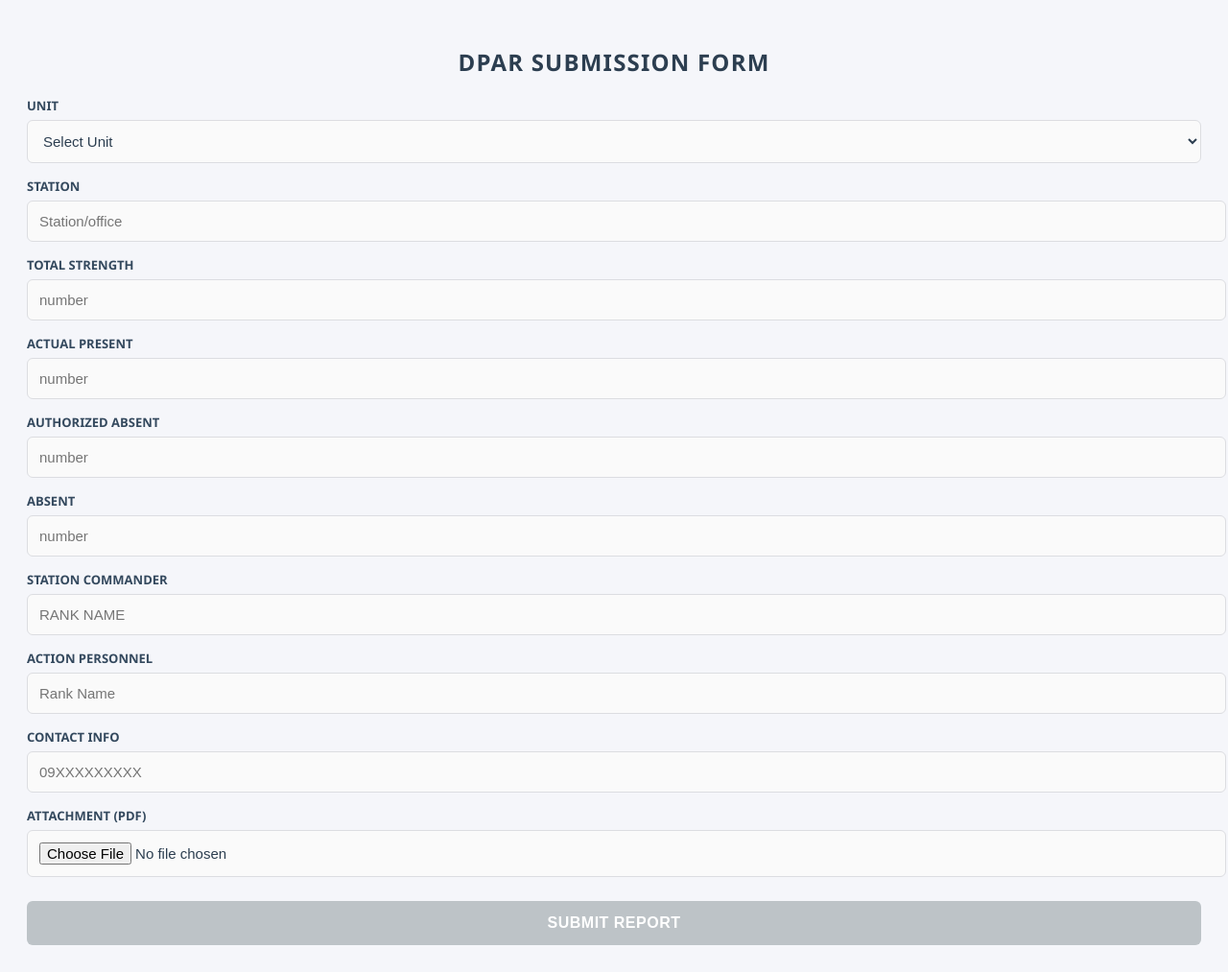
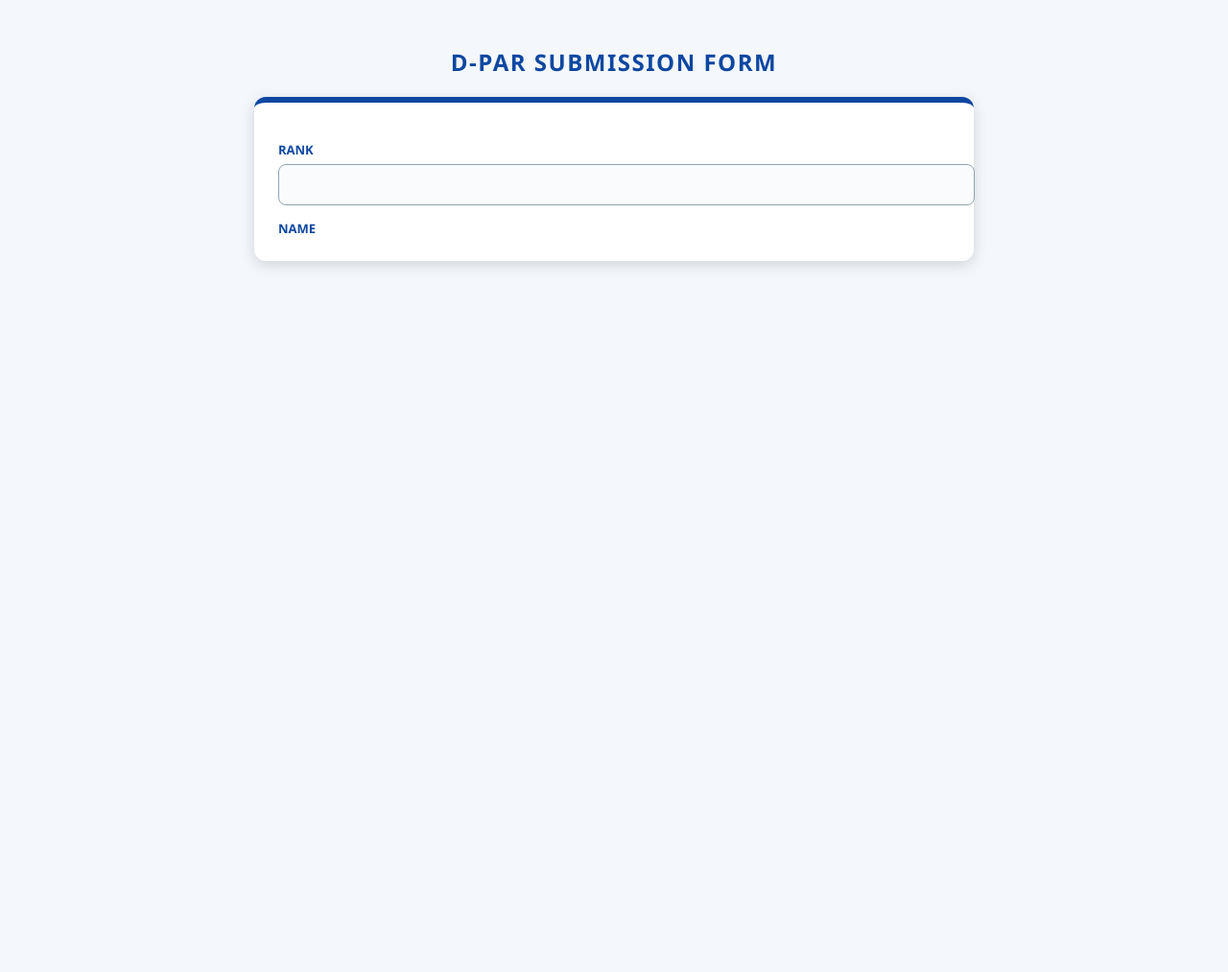
Before and after one commit to oprmspro9-cpu/DPAR_SUBMISSION, a plain HTML site: page dpar_pro9/index.html in a window 1280 px wide. Shown: the whole page at 96% size. After the commit the page ends 800 px from the top, so only its background shows below. Drawn offline with Linux system fonts and the light colour scheme.

Commit message:
Update index.html

```diff
--- a/dpar_pro9/index.html
+++ b/dpar_pro9/index.html
@@ -1,160 +1,80 @@
 <!DOCTYPE html>
-<html>
+<html lang="en">
 <head>
-  <meta charset="utf-8">
-  <title>DPAR Submission Form</title>
-  <meta name="viewport" content="width=device-width, initial-scale=1">
-  <link rel="manifest" href="manifest.json">
-  <meta name="theme-color" content="#007bff">
+  <meta charset="UTF-8" />
+  <meta name="viewport" content="width=device-width, initial-scale=1.0" />
+  <title>D-PAR Submission Form</title>
   <style>
     body {
       font-family: "Segoe UI", Arial, sans-serif;
       padding: 20px;
-    background: #f5f6fa; /* light gray corporate background */
-    color: #2c3e50; /* dark corporate navy/gray */
+      background: #f4f7fb;
+      color: #1b2a4e;
     }
-
     h2 {
       text-align: center;
-    color: #2c3e50; /* neutral corporate heading */
+      color: #0d47a1;
       text-transform: uppercase;
-    letter-spacing: 1.2px;
+      letter-spacing: 1.5px;
       margin-bottom: 20px;
     }
-
     form {
       max-width: 700px;
       margin: auto;
       background: #ffffff;
       padding: 25px;
-    border-radius: 10px;
-    box-shadow: 0 4px 18px rgba(0,0,0,0.08); /* softer, corporate shadow */
-    border: 1px solid #e0e0e0; /* subtle border */
+      border-radius: 12px;
+      box-shadow: 0 4px 15px rgba(0,0,0,0.15);
+      border-top: 6px solid #0d47a1;
     }
-
     label {
       display: block;
       margin-top: 15px;
-    font-weight: 600;
+      font-weight: bold;
       font-size: 13px;
-    color: #34495e; /* softer dark gray */
+      color: #0d47a1;
       text-transform: uppercase;
     }
-
     input, select {
       width: 100%;
       padding: 12px;
       margin-top: 6px;
-    border: 1px solid #dcdde1; /* neutral gray */
-    border-radius: 6px;
-    background: #fafafa;
+      border: 1px solid #90a4ae;
+      border-radius: 8px;
+      background: #f9fbfd;
       font-size: 15px;
-    color: #2c3e50;
+      color: #1b2a4e;
       transition: 0.2s;
     }
-
     input:focus, select:focus {
-    border-color: #2980b9; /* corporate blue accent */
-    box-shadow: 0 0 6px rgba(41,128,185,0.3);
+      border-color: #0d47a1;
+      box-shadow: 0 0 6px rgba(13,71,161,0.3);
       outline: none;
-    background: #fff;
     }
-
     button {
       margin-top: 25px;
       width: 100%;
       padding: 14px;
-    background: #2980b9; /* professional corporate blue */
+      background: #0d47a1;
       color: #fff;
       border: none;
-    border-radius: 6px;
+      border-radius: 8px;
       font-size: 16px;
-    font-weight: 600;
+      font-weight: bold;
       text-transform: uppercase;
       cursor: pointer;
-    letter-spacing: 0.5px;
+      letter-spacing: 1px;
       transition: 0.3s;
     }
-
-  button:hover {
-    background: #1f6391; /* darker hover blue */
-  }
-
-  button:disabled {
-    background: #bdc3c7; /* light gray */
-    cursor: not-allowed;
-  }
+    button:hover { background: #1565c0; }
+    button:disabled { background: #90a4ae; cursor: not-allowed; }
   </style>
-
 </head>
 <body>
-  <h2>DPAR Submission Form</h2>
-  <label>Unit</label>
-    <select name="unit" id="unit" required>
-      <option value="" disabled selected>Select Unit</option>
-      <option value="ICPS">ICPS</option>
-      <option value="ZCPO">ZCPO</option>
-      <option value="ZSBPPO">ZSBPPO</option>
-      <option value="ZSPPO">ZSPPO</option>
-      <option value="ZNPPO">ZNPPO</option>
-      <option value="RMFB">RMFB</option>
-      <option value="RHQ">RHQ</option>
-    </select>
+  <h2>D-PAR Submission Form</h2>
+  <form id="dparForm">
+    <label for="rank">Rank</label>
+    <input type="text" id="rank" name="rank" required>
 
-    <label>Station</label>
-    <input type="text" name="station/office" placeholder="Station/office" required>
-
-    <label>Total Strength</label>
-    <input type="number" name="totalStrength" placeholder="number" required>
-
-    <label>Actual Present</label>
-    <input type="number" name="actualPresent" placeholder="number" required>
-
-    <label>Authorized Absent</label>
-    <input type="number" name="authorizeAbsent" placeholder="number" required>
-
-    <label>Absent</label>
-    <input type="number" name="absent" placeholder="number" required>
-
-    <label>Station Commander</label>
-    <input type="text" name="stationCommander" placeholder="RANK NAME" required>
-
-    <label>Action Personnel</label>
-    <input type="text" name="actionPersonnel" placeholder="Rank Name" required>
-
-    <label>Contact Info</label>
-    <input type="number" name="contact" placeholder="09XXXXXXXXX" required>
-
-    <label>Attachment (PDF)</label>
-    <input type="file" name="attachment" accept="application/pdf" required>
-
-    <button type="submit" id="submitBtn" disabled>Submit Report</button>
-  </form>
-
-  <script>
-    const scriptURL = "YOUR_WEB_APP_URL_HERE";
-    const form = document.getElementById("dparForm");
-
-    form.addEventListener("submit", e => {
-      e.preventDefault();
-      const formData = new FormData(form);
-      fetch(scriptURL, { method: "POST", body: formData })
-        .then(res => res.json())
-        .then(data => {
-          if (data.status === "success") {
-            alert("DPAR submitted successfully ✅");
-            form.reset();
-          } else {
-            alert("Error: " + data.message);
-          }
-        })
-        .catch(err => alert("Submission failed ❌ " + err));
-    });
-
-    // Register service worker for PWA
-    if ("serviceWorker" in navigator) {
-      navigator.serviceWorker.register("service-worker.js");
-    }
-  </script>
-</body>
-</html>
+    <label for="name">Name</label>
+    <input ty
```
Lines whose indentation alone changed are shown as unchanged.
